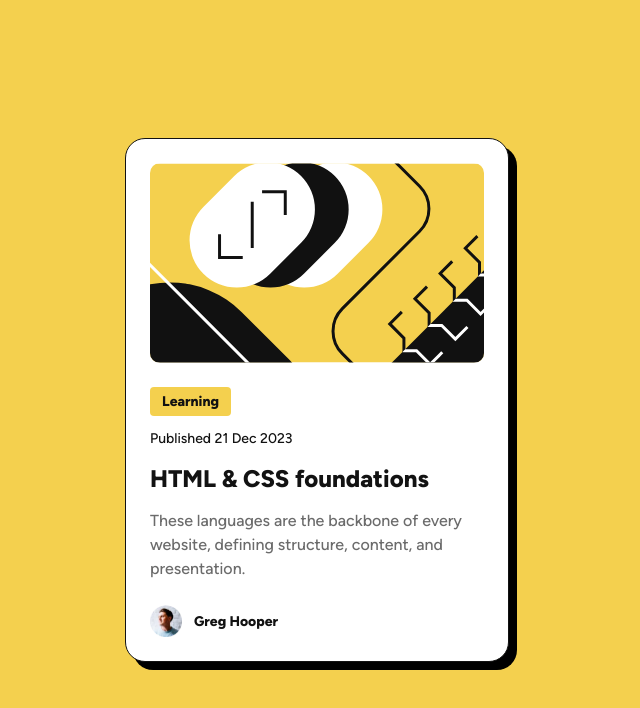
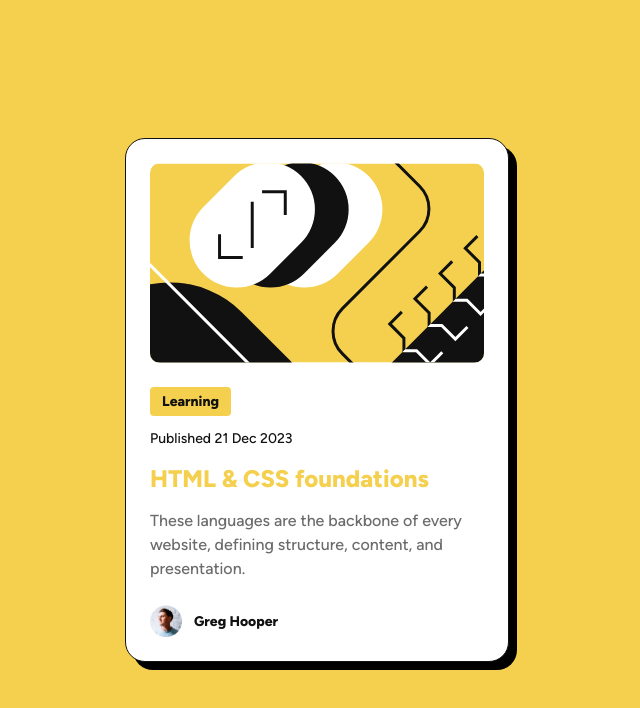
Before and after one commit to assiduousdev/blog-preview-component, a plain HTML site: page index.html in a window 1280 px wide. In both pictures the pointer is over the link "HTML & CSS foundations". Shown: the whole page, without its empty margins (323-963 px from the left). Drawn offline with Linux system fonts and the light colour scheme.

Commit message:
Add hover and focus state to link

```diff
--- a/index.css
+++ b/index.css
@@ -157,6 +157,13 @@ img {
     font-weight: var(--fw-extra-bold);
     line-height: var(--lh-100);
     text-decoration: none;
+
+    transition: color 200ms ease-in-out;
+  }
+
+  & .blog-preview__link:hover,
+  & .blog-preview__link:focus {
+    color: hsl(var(--clr-accent-100));
   }
 
   & .blog-preview__short-description {
```
